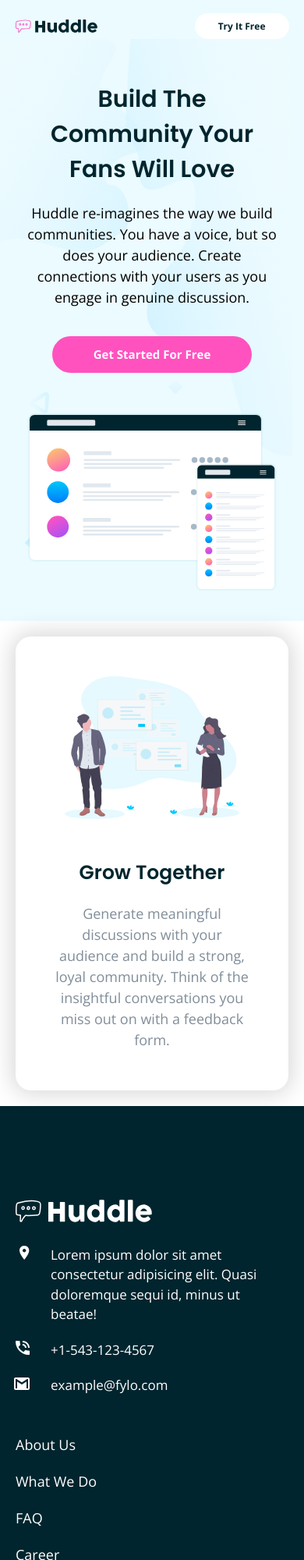
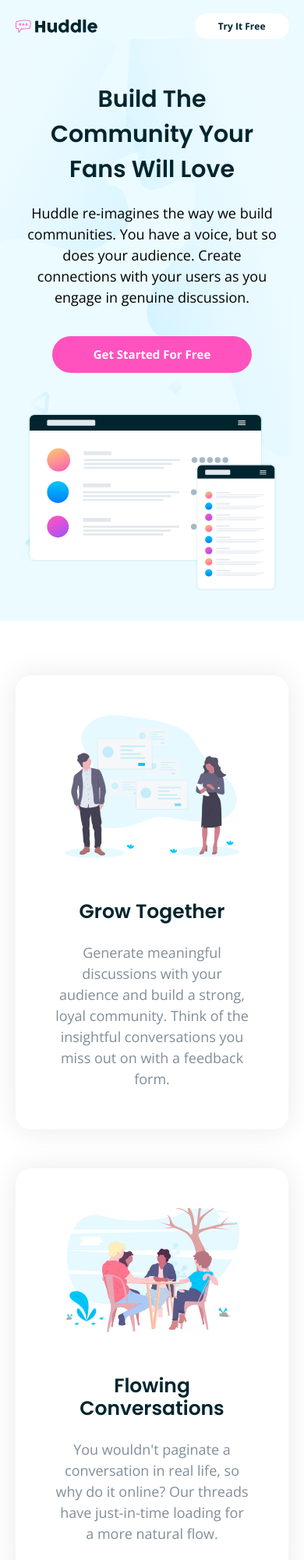
Before and after one commit to charmainelhm/frontend-mentor-huddle-landing-page, a plain HTML site: page index.html in a window 390 px wide. Shown: the top 2000 px of the page at 78% size. Drawn offline with nearby package versions, Linux system fonts and the light colour scheme.

Commit message:
Style mobile ver. of the main section.

```diff
--- a/css/style.css
+++ b/css/style.css
@@ -6,7 +6,7 @@
   --color-secondary: #808d99;
   --color-accent: #ff52bf;
   --color-background: #ebfbff;
-  --color-shadow: rgb(214, 214, 214);
+  --color-shadow: rgb(236, 236, 236);
 
   --fs-xl: 3rem;
   --fs-600: 2.5rem;
@@ -116,11 +116,11 @@ p {
 
 /* Card */
 .card {
-  margin: 2rem;
+  margin: 0 2rem 5rem;
   text-align: center;
   padding: 3em;
   border-radius: 20px;
-  box-shadow: 0 0 30px 4px var(--color-shadow);
+  box-shadow: 0 0 35px 2px var(--color-shadow);
 }
 .card__img {
   width: 90%;
@@ -172,6 +172,15 @@ p {
 .hero__text {
   font-size: var(--fs-500);
   margin-bottom: 2em;
+}
+
+/* Sections */
+.section-first {
+  margin-top: 7rem;
+}
+
+.section-last {
+  margin-bottom: 30rem;
 }
 
 .hero__img {
--- a/index.html
+++ b/index.html
@@ -52,7 +52,8 @@
         alt="Webpage mockup"
       />
     </section>
-    <section class="card">
+
+    <section class="card section-first">
       <img
         class="card__img"
         src="images/illustration-grow-together.svg"
@@ -64,6 +65,33 @@
           Generate meaningful discussions with your audience and build a strong,
           loyal community. Think of the insightful conversations you miss out on
           with a feedback form.
+        </p>
+      </div>
+    </section>
+
+    <section class="card section-two">
+      <img
+        class="card__img"
+        src="images/illustration-flowing-conversation.svg"
+        alt=""
+      />
+      <div class="card__content">
+        <h2 class="card__title">Flowing Conversations</h2>
+        <p class="card__text">
+          You wouldn't paginate a conversation in real life, so why do it
+          online? Our threads have just-in-time loading for a more natural flow.
+        </p>
+      </div>
+    </section>
+
+    <section class="card section-last">
+      <img class="card__img" src="images/illustration-your-users.svg" alt="" />
+      <div class="card__content">
+        <h2 class="card__title">Your Users</h2>
+        <p class="card__text">
+          It takes no time at all to integrate Huddle with your app's
+          authentication solution. This means, once signed in to your app, your
+          users can start chatting immediately.
         </p>
       </div>
     </section>
```
